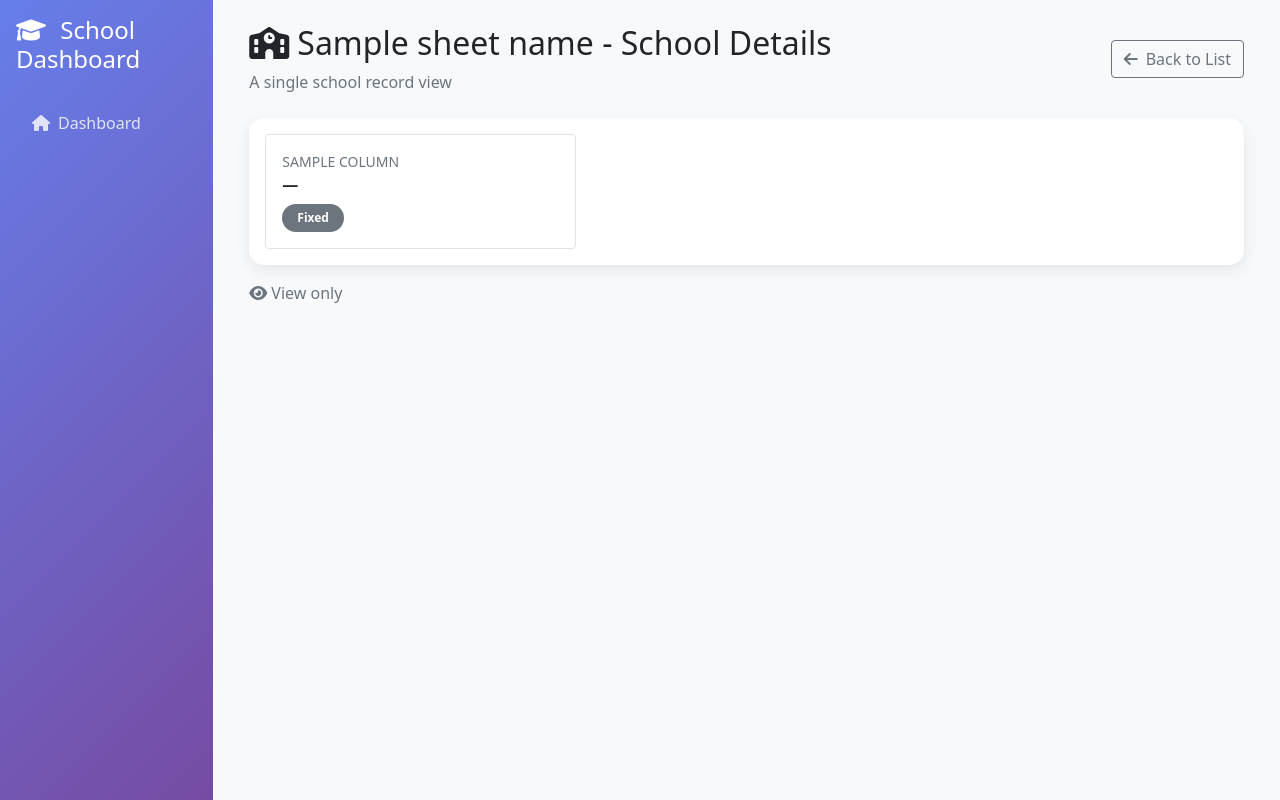
After one commit to deathwalker741/mohandb, a Flask app: template templates/view_school.html in a window 1280 px wide. The commit adds this page. Run offline with Flask 3, Linux system fonts and the light colour scheme; the template is opened without the code that fills it: most values are stand-ins (such as "Sample title", 1, 10 or a date in 2020).

Commit message:
feat(view): add per-school detail page by school_no; wire View buttons; keep Edit conditional

```diff
--- a/app.py
+++ b/app.py
@@ -248,7 +248,7 @@ def edit_school(table_name, school_id):
         return redirect(url_for('view_sheet', table_name=table_name))
 
     with engine.connect() as connection:
-        query = text(f"SELECT * FROM {table_name} WHERE id = :school_id")
+        query = text(f"SELECT * FROM {sql_ident(table_name)} WHERE {sql_ident('id')} = :school_id")
         school = connection.execute(query, {'school_id': school_id}).mappings().first()
 
     if not school:
@@ -271,6 +271,53 @@ def edit_school(table_name, school_id):
                          columns=columns,
                          fixed_col_count=fixed_cols,
                          user=session['user'])
+
+@app.route('/school/<table_name>/s/<school_no>')
+def view_school_detail(table_name, school_no):
+    if 'user' not in session:
+        return redirect(url_for('login'))
+    if table_name not in SHEET_CONFIGS:
+        flash('Sheet not found!', 'error')
+        return redirect(url_for('index'))
+
+    config = SHEET_CONFIGS[table_name]
+    with engine.connect() as conn:
+        cols = fetch_columns(conn, table_name)
+        school_no_col = find_school_no_column(cols)
+        if not school_no_col:
+            flash('School number column not found in this sheet.', 'error')
+            return redirect(url_for('view_sheet', table_name=table_name))
+        sel = text(
+            f"SELECT * FROM {sql_ident(table_name)} WHERE {sql_ident(school_no_col)} = :sno LIMIT 1"
+        )
+        row = conn.execute(sel, {"sno": school_no}).mappings().first()
+        if not row:
+            flash('School not found in this sheet.', 'error')
+            return redirect(url_for('view_sheet', table_name=table_name))
+
+    school = dict(row)
+    user = session['user']
+    allow_actions = table_name not in READ_ONLY_TABLES
+    can_edit_row = bool(allow_actions and can_edit_school(user, school))
+    # Provide an edit_id if convertible to int
+    edit_id = None
+    try:
+        if 'id' in school and school['id'] is not None:
+            edit_id = int(str(school['id']))
+    except Exception:
+        edit_id = None
+
+    return render_template(
+        'view_school.html',
+        sheet_name=config['name'],
+        table_name=table_name,
+        school=school,
+        columns=list(school.keys()),
+        fixed_col_count=config.get('fixed_columns', 0),
+        user=user,
+        can_edit_row=can_edit_row and (edit_id is not None),
+        edit_id=edit_id,
+    )
 
 @app.route('/update/<table_name>/<int:school_id>', methods=['POST'])
 def update_school(table_name, school_id):
--- /dev/null
+++ b/templates/view_school.html
@@ -0,0 +1,47 @@
+{% extends "base.html" %}
+
+{% block title %}{{ sheet_name }} - School Details{% endblock %}
+
+{% block content %}
+<div class="d-flex justify-content-between align-items-center mb-4">
+  <div>
+    <h2><i class="fas fa-school me-2"></i>{{ sheet_name }} - School Details</h2>
+    <p class="text-muted mb-0">A single school record view</p>
+  </div>
+  <a href="{{ url_for('view_sheet', table_name=table_name) }}" class="btn btn-outline-secondary">
+    <i class="fas fa-arrow-left me-2"></i>Back to List
+  </a>
+</div>
+
+<div class="card mb-3">
+  <div class="card-body">
+    <div class="row g-3">
+      {% set cols = columns or [] %}
+      {% set fixed_count = (fixed_col_count | default(0)) | int %}
+      {% for c in cols %}
+        <div class="col-md-6 col-lg-4">
+          <div class="border rounded p-3 h-100">
+            <div class="small text-uppercase text-muted">{{ c.replace('_',' ')|title }}</div>
+            <div class="fw-bold">{{ school.get(c) if school.get(c) is not none and school.get(c) != '' else '—' }}</div>
+            {% if loop.index0 < fixed_count %}
+              <span class="badge bg-secondary mt-2">Fixed</span>
+            {% else %}
+              <span class="badge bg-success mt-2">Editable</span>
+            {% endif %}
+          </div>
+        </div>
+      {% endfor %}
+    </div>
+  </div>
+</div>
+
+<div class="d-flex gap-2">
+  {% if can_edit_row %}
+  <a class="btn btn-primary" href="{{ url_for('edit_school', table_name=table_name, school_id=edit_id) }}">
+    <i class="fas fa-edit me-2"></i>Edit This School
+  </a>
+  {% else %}
+  <span class="text-muted"><i class="fas fa-eye me-1"></i>View only</span>
+  {% endif %}
+</div>
+{% endblock %}
```
Also changed, not shown: templates/sheet_view.html (+21 -8 lines).
